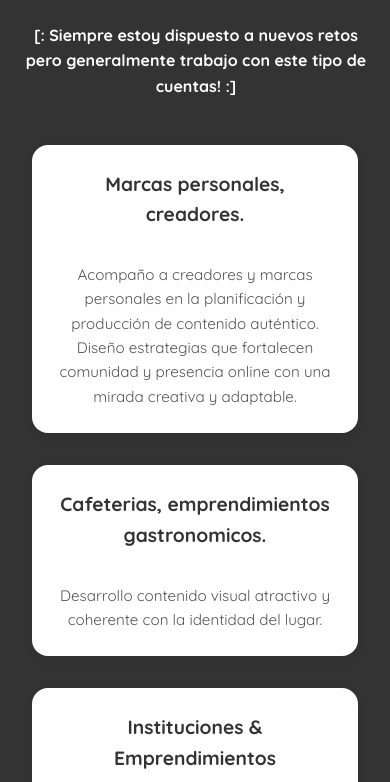
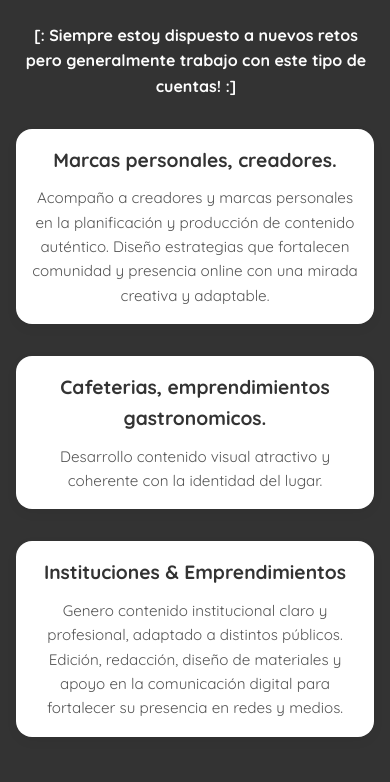
Before and after one commit to agusescobbar/serviciosdigitales, a plain HTML site: page index.html in a window 390 px wide. Shown: the part 2273-3055 px from the top of the page. Drawn offline with Linux system fonts and the light colour scheme; a web font is replaced by a local one.

Commit message:
responsive on ipad, js hover, css text

```diff
--- a/index.html
+++ b/index.html
@@ -5,14 +5,12 @@
   <meta name="viewport" content="width=device-width, initial-scale=1.0"/>
   <title>Agus Escobar</title>
   <link rel="stylesheet" href="style.css" />
-  <link rel="icon" type="image/png" href="favicon.ico">
+  <link rel="icon" type="image/png" href="imag/favicon.ico">
   <link rel="preconnect" href="https://fonts.googleapis.com">
 <link rel="preconnect" href="https://fonts.gstatic.com" crossorigin>
 <link href="https://fonts.googleapis.com/css2?family=Quicksand:wght@300..700&family=WDXL+Lubrifont+TC&display=swap" rel="stylesheet">
 </head>
 <body>
-
-
   <!-- ESTE CODIGO Y EL CSS ESTA HECHO POR @AGUSESCOBBAR, es un spagetti pero funciona :p -->
   <header>
     <div class="container nav-container">
--- a/style.css
+++ b/style.css
@@ -235,6 +235,11 @@ p{
   text-align: center;
 }
 
+.negrita:hover{
+  background-color: #222121;
+  transition: transform 0.3s ease;
+}
+
 /*ANIMACION CARRUSEL*/
 /* Estilos por defecto para móviles o pantallas pequeñas */
 .contenedor-presentacion {
@@ -414,6 +419,42 @@ scroll-margin : 3rem;
   }
 }
 
+@media (max-width: 768px) {
+  .container-servicios {
+    grid-template-columns: 1fr;
+    padding: 1rem;
+  }
+
+  .servicio {
+    padding: 1rem;
+    text-align: center;
+  }
+
+  .servicio h3,
+  .servicio p {
+    width: 100%;
+  }
+
+  body {
+    overflow-x: hidden;
+  }
+}
+
+@media (max-width: 768px) {
+  .servicio {
+    display: flex;
+    flex-direction: column;
+    text-align: center;
+    align-items: center;
+    gap: 0.5rem;
+  }
+
+  .servicio h3,
+  .servicio p {
+    width: 100%;
+  }
+}
+
 .iconos {
   width: 5rem;
 }
@@ -429,6 +470,10 @@ scroll-margin : 3rem;
   align-items: center;
 }
 
+
+
+
+
 /* pie de la pagina, osea texto debajo de todo */
 footer {
   background-color: #2b2929;
```
Also changed, not shown: imag/favicon.ico (added).
